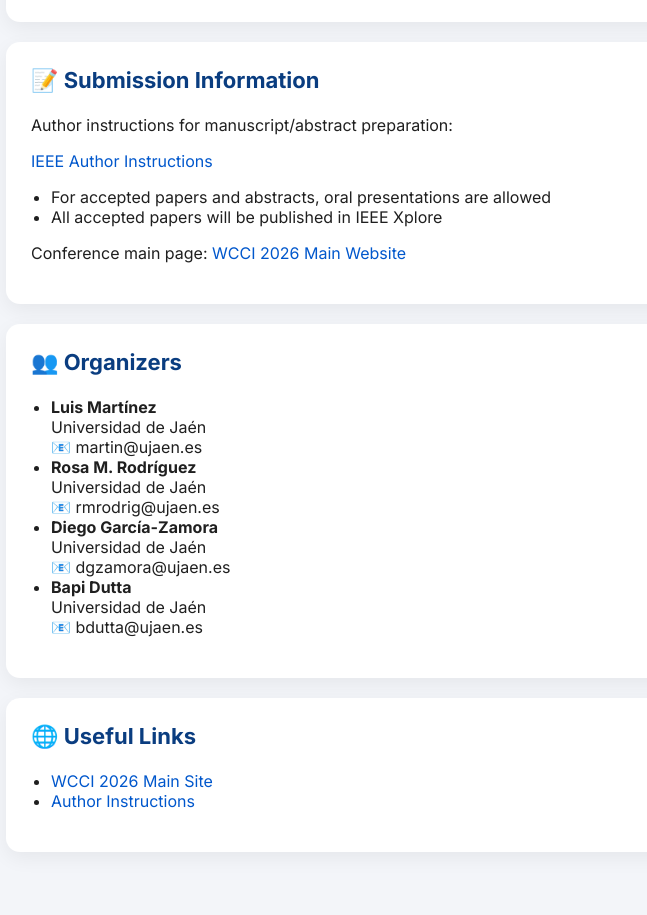
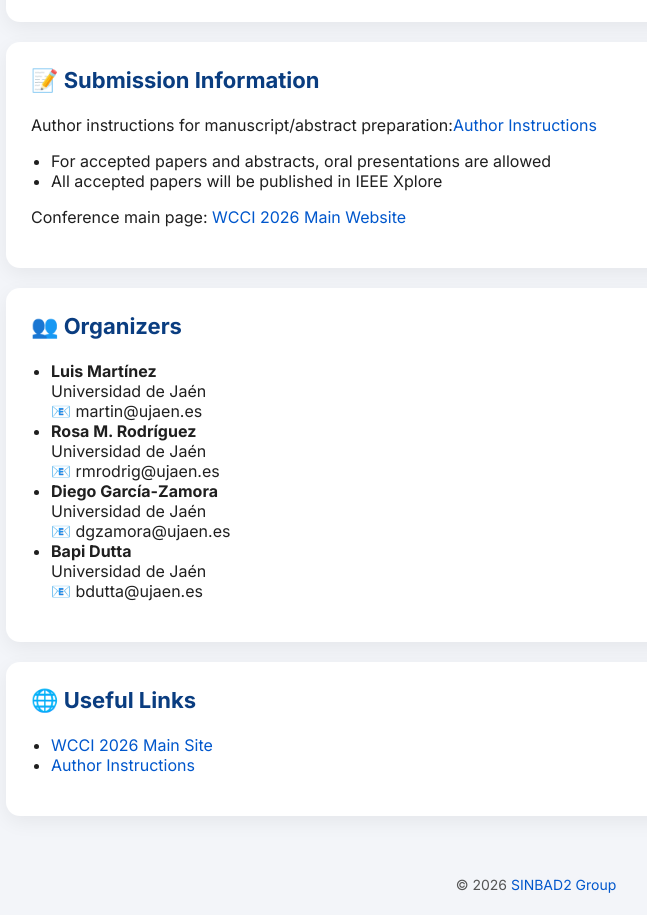
Before and after one commit to dbapimaths/special-session-fairness-trust-idss, a plain HTML site: page index.html in a window 1280 px wide. Shown: the part 1333-2248 px from the top of the page, without its empty margins (104-751 px from the left). Drawn offline with Linux system fonts and the light colour scheme.

Commit message:
Update index.html

```diff
--- a/index.html
+++ b/index.html
@@ -75,11 +75,10 @@
 
       <section class="card">
         <h3>📝 Submission Information</h3>
-        <p>Author instructions for manuscript/abstract preparation:</p>
-        <p><a href="https://attend.ieee.org/wcci-2026/information-for-authors/" target="_blank" rel="noopener">IEEE Author Instructions</a></p>
-        <ul>
+        <p>Author instructions for manuscript/abstract preparation:<a href="https://attend.ieee.org/wcci-2026/information-for-authors/" target="_blank" rel="noopener">Author Instructions</a></p>
+         <ul>
           <li>For accepted papers and abstracts, oral presentations are allowed</li>
-          <li>All accepted papers will be published in IEEE Xplore</li>
+          <li> All accepted papers will be published in IEEE Xplore</li>
         </ul>
         <p>Conference main page: <a href="https://attend.ieee.org/wcci-2026/" target="_blank" rel="noopener">WCCI 2026 Main Website</a></p>
       </section>
@@ -108,8 +107,7 @@
                 📧 bdutta@ujaen.es
             </li>
         </ul>
-        </ul>
-      </section>
+        </section>
 
       <section class="card">
         <h3>🌐 Useful Links</h3>
@@ -122,7 +120,7 @@
 
     <!-- Footer -->
     <footer class="footer">
-      © 2026 <a href="https://sinbad2.ujaen.es/" target="_blank" rel="noopener">SINBAD2 Group </a></li>
+      © 2026 <a href="https://sinbad2.ujaen.es/" target="_blank" rel="noopener">SINBAD2 Group </a>
     </footer>
   </div>
 </body>
```
